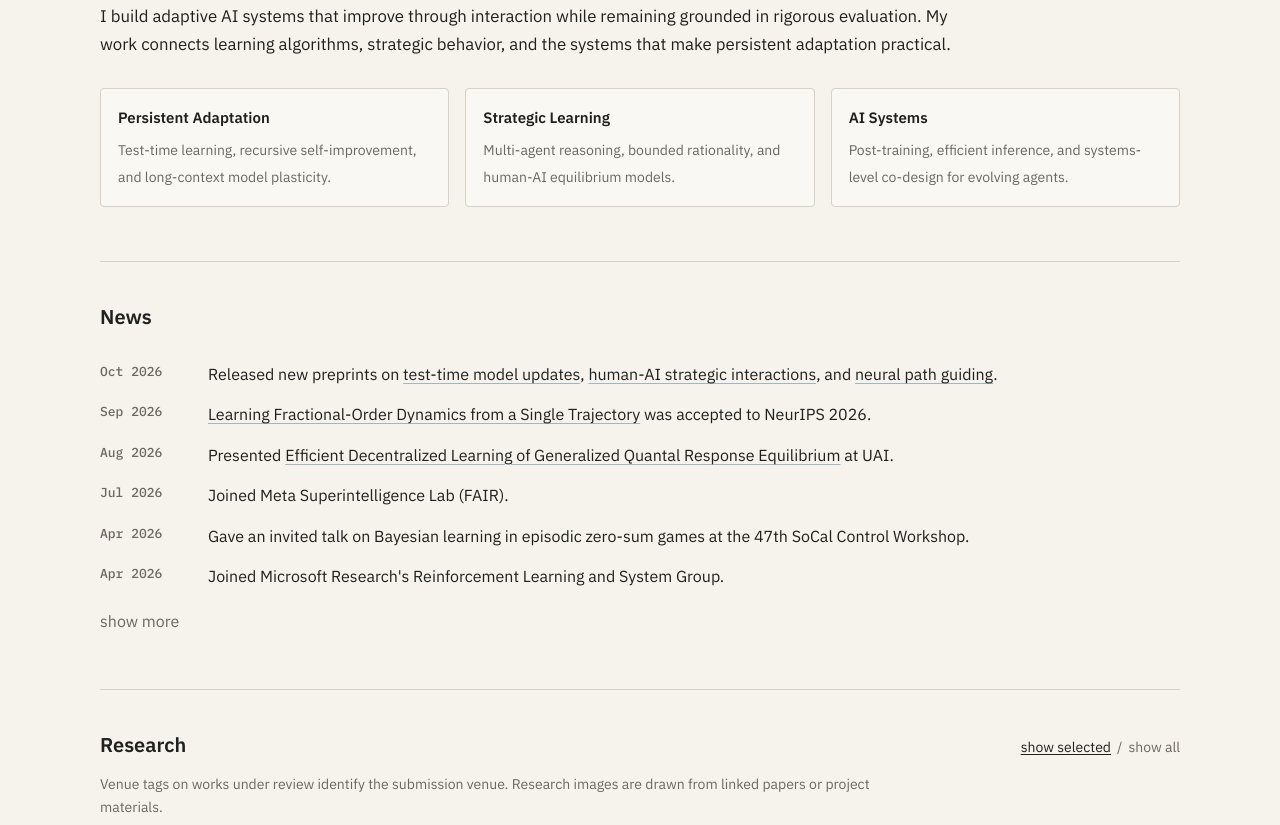
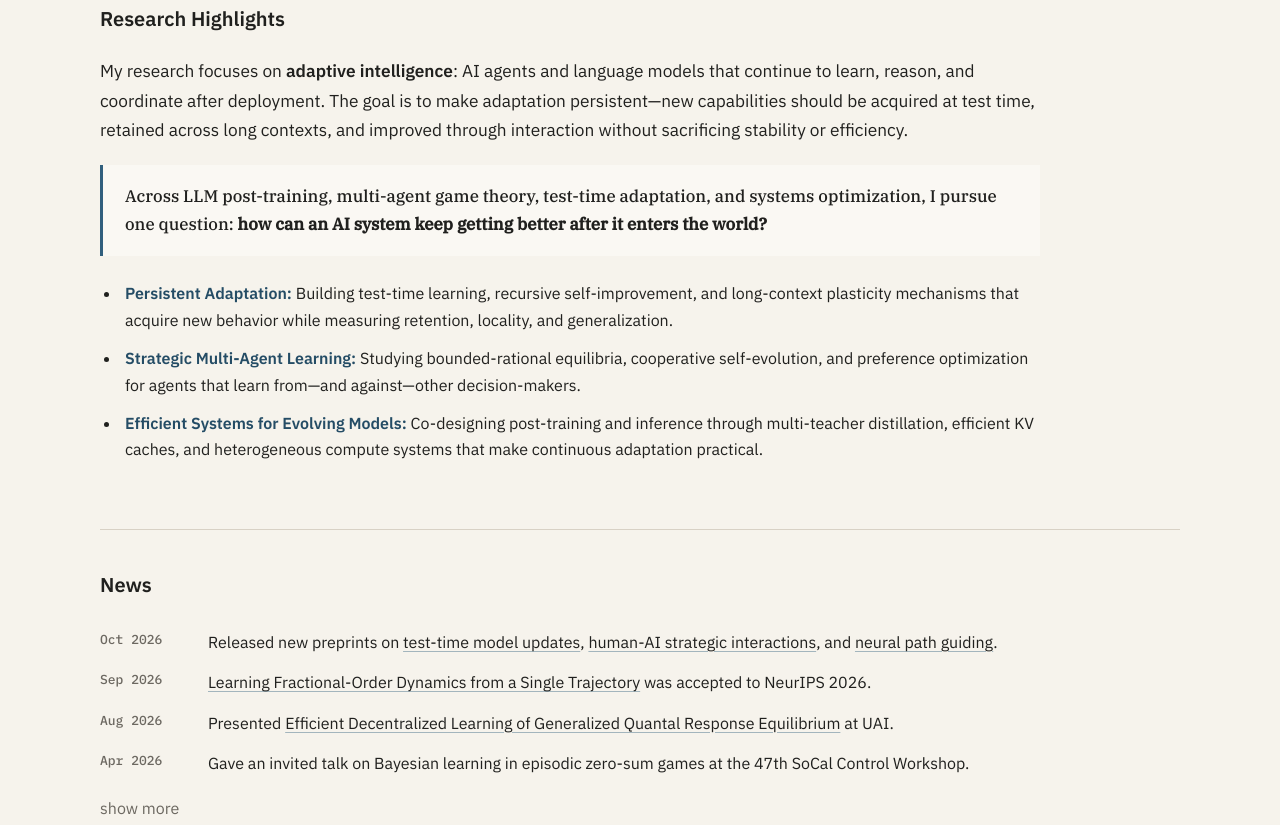
Before and after one commit to zehao-zhao/academic_homepage, a plain HTML site: page index.html in a window 1280 px wide. Shown: the part 619-1444 px from the top of the page. Drawn offline with Linux system fonts and the light colour scheme.

Commit message:
Refine research statement and academic biography

```diff
--- a/homepage.css
+++ b/homepage.css
@@ -193,36 +193,40 @@ h3 {
   font-size: 14px;
 }
 
-.research-intro {
-  max-width: 880px;
-  margin-bottom: 30px;
-  font-size: 1.05rem;
+.research-statement {
+  max-width: 940px;
 }
 
-.research-themes {
-  display: grid;
-  grid-template-columns: repeat(3, 1fr);
-  gap: 16px;
-  margin-top: 26px;
+.research-statement p {
+  margin-bottom: 20px;
 }
 
-.research-theme {
-  padding: 17px;
-  border: 1px solid var(--line);
-  border-radius: 4px;
-  background: var(--surface);
+.research-statement-lead {
+  font-size: 1.08rem;
+  line-height: 1.72;
 }
 
-.research-theme strong {
-  display: block;
-  margin-bottom: 5px;
-  font-size: 15px;
+.research-thesis {
+  padding: 18px 22px;
+  border-left: 3px solid var(--accent);
+  background: var(--surface);
+  font-family: "IBM Plex Serif", Georgia, serif;
+  font-size: 1.05rem;
+  line-height: 1.65;
 }
 
-.research-theme span {
-  color: var(--muted);
-  font-size: 14px;
-  line-height: 1.5;
+.research-directions {
+  margin: 24px 0 0;
+  padding-left: 21px;
+}
+
+.research-directions li {
+  margin-bottom: 12px;
+  padding-left: 4px;
+}
+
+.research-directions strong {
+  color: #244c65;
 }
 
 .news-list {
@@ -289,6 +293,11 @@ h3 {
   color: var(--muted);
   font-size: 14px;
   white-space: nowrap;
+}
+
+.section-heading--research {
+  justify-content: flex-start;
+  gap: 18px;
 }
 
 .research-list {
@@ -405,9 +414,8 @@ h3 {
   padding: 9px;
 }
 
-.experience-entry--no-logo {
-  grid-template-columns: 1fr;
-  padding-left: 92px;
+.entry-logo--wide {
+  padding: 5px;
 }
 
 .publication-links {
@@ -620,10 +628,6 @@ h3 {
     height: 44px;
   }
 
-  .experience-entry--no-logo {
-    grid-template-columns: 1fr;
-    padding-left: 62px;
-  }
 }
 
 @media (prefers-reduced-motion: reduce) {
--- a/index.html
+++ b/index.html
@@ -8,7 +8,7 @@
   <link rel="preconnect" href="https://fonts.googleapis.com">
   <link rel="preconnect" href="https://fonts.gstatic.com" crossorigin>
   <link href="https://fonts.googleapis.com/css2?family=IBM+Plex+Mono:wght@500&amp;family=IBM+Plex+Sans:wght@400;500;600&amp;family=IBM+Plex+Serif:wght@500&amp;display=swap" rel="stylesheet">
-  <link rel="stylesheet" href="homepage.css?v=20261114b">
+  <link rel="stylesheet" href="homepage.css?v=20261114c">
 </head>
 <body>
   <a class="skip-link" href="#main">Skip to content</a>
@@ -38,12 +38,15 @@
         <p>
           My research studies AI agents that learn and adapt after deployment, connecting LLM post-training,
           multi-agent game theory, test-time adaptation, and systems optimization. I currently work with
-          Meta Superintelligence Lab (FAIR), after research roles at Microsoft Research and Samsung Research America.
+          <a href="https://ai.meta.com/research/" target="_blank" rel="noopener noreferrer">Meta Superintelligence Lab (FAIR)</a>,
+          after research roles at <a href="https://www.microsoft.com/en-us/research/" target="_blank" rel="noopener noreferrer">Microsoft Research</a>
+          and <a href="https://sra.samsung.com/" target="_blank" rel="noopener noreferrer">Samsung Research America</a>.
         </p>
         <p>
           Previously, I studied at the <a href="https://orc.mit.edu/" target="_blank" rel="noopener noreferrer">MIT Operations Research Center</a>
-          with <a href="https://mitsloan.mit.edu/faculty/directory/dimitris-bertsimas" target="_blank" rel="noopener noreferrer">Dimitris Bertsimas</a>,
-          and at <a href="https://www.berkeley.edu/" target="_blank" rel="noopener noreferrer">UC Berkeley</a>, where I worked with
+          with <a href="https://mitsloan.mit.edu/faculty/directory/dimitris-bertsimas" target="_blank" rel="noopener noreferrer">Dimitris Bertsimas</a>.
+          At <a href="https://www.berkeley.edu/" target="_blank" rel="noopener noreferrer">UC Berkeley</a>, I was the first student in the university's history
+          to complete a quadruple major in Electrical Engineering &amp; Computer Sciences, Statistics, Pure Mathematics, and Data Science. I worked with
           <a href="https://people.eecs.berkeley.edu/~demmel/" target="_blank" rel="noopener noreferrer">James Demmel</a>,
           <a href="https://physics.berkeley.edu/people/faculty/saul-perlmutter" target="_blank" rel="noopener noreferrer">Saul Perlmutter</a>, and
           <a href="https://jiahaoyao.github.io/" target="_blank" rel="noopener noreferrer">Jiahao Yao</a>.
@@ -59,27 +62,25 @@
       <img class="hero-photo" src="profile.png" alt="Portrait of Andy (Zehao) Zhao">
     </header>
 
-    <section aria-labelledby="research-highlights-heading">
+    <section class="research-highlights" aria-labelledby="research-highlights-heading">
       <div class="section-heading">
         <h2 id="research-highlights-heading">Research Highlights</h2>
       </div>
-      <div class="research-intro">
-        I build adaptive AI systems that improve through interaction while remaining grounded in rigorous evaluation.
-        My work connects learning algorithms, strategic behavior, and the systems that make persistent adaptation practical.
-      </div>
-      <div class="research-themes">
-        <div class="research-theme">
-          <strong>Persistent Adaptation</strong>
-          <span>Test-time learning, recursive self-improvement, and long-context model plasticity.</span>
-        </div>
-        <div class="research-theme">
-          <strong>Strategic Learning</strong>
-          <span>Multi-agent reasoning, bounded rationality, and human-AI equilibrium models.</span>
-        </div>
-        <div class="research-theme">
-          <strong>AI Systems</strong>
-          <span>Post-training, efficient inference, and systems-level co-design for evolving agents.</span>
-        </div>
+      <div class="research-statement">
+        <p class="research-statement-lead">
+          My research focuses on <strong>adaptive intelligence</strong>: AI agents and language models that continue to learn,
+          reason, and coordinate after deployment. The goal is to make adaptation persistent—new capabilities should be
+          acquired at test time, retained across long contexts, and improved through interaction without sacrificing stability or efficiency.
+        </p>
+        <p class="research-thesis">
+          Across LLM post-training, multi-agent game theory, test-time adaptation, and systems optimization, I pursue one question:
+          <strong>how can an AI system keep getting better after it enters the world?</strong>
+        </p>
+        <ul class="research-directions">
+          <li><strong>Persistent Adaptation:</strong> Building test-time learning, recursive self-improvement, and long-context plasticity mechanisms that acquire new behavior while measuring retention, locality, and generalization.</li>
+          <li><strong>Strategic Multi-Agent Learning:</strong> Studying bounded-rational equilibria, cooperative self-evolution, and preference optimization for agents that learn from—and against—other decision-makers.</li>
+          <li><strong>Efficient Systems for Evolving Models:</strong> Co-designing post-training and inference through multi-teacher distillation, efficient KV caches, and heterogeneous compute systems that make continuous adaptation practical.</li>
+        </ul>
       </div>
     </section>
 
@@ -91,9 +92,7 @@
         <li class="news-item"><span class="news-date">Oct 2026</span><span>Released new preprints on <a href="https://arxiv.org/abs/2610.36109" target="_blank" rel="noopener noreferrer">test-time model updates</a>, <a href="https://arxiv.org/abs/2610.29020" target="_blank" rel="noopener noreferrer">human-AI strategic interactions</a>, and <a href="https://arxiv.org/abs/2610.29049" target="_blank" rel="noopener noreferrer">neural path guiding</a>.</span></li>
         <li class="news-item"><span class="news-date">Sep 2026</span><span><a href="https://arxiv.org/abs/2609.18127" target="_blank" rel="noopener noreferrer">Learning Fractional-Order Dynamics from a Single Trajectory</a> was accepted to NeurIPS 2026.</span></li>
         <li class="news-item"><span class="news-date">Aug 2026</span><span>Presented <a href="https://proceedings.mlr.press/v337/zhao26a.html" target="_blank" rel="noopener noreferrer">Efficient Decentralized Learning of Generalized Quantal Response Equilibrium</a> at UAI.</span></li>
-        <li class="news-item"><span class="news-date">Jul 2026</span><span>Joined Meta Superintelligence Lab (FAIR).</span></li>
         <li class="news-item"><span class="news-date">Apr 2026</span><span>Gave an invited talk on Bayesian learning in episodic zero-sum games at the 47th SoCal Control Workshop.</span></li>
-        <li class="news-item"><span class="news-date">Apr 2026</span><span>Joined Microsoft Research's Reinforcement Learning and System Group.</span></li>
         <li class="news-item" data-extra="true"><span class="news-date">2026</span><span>Received the MHI Scholar Award and OpenAI Research Credits; placed in the top 10 at the Google DeepMind Hackathon.</span></li>
         <li class="news-item" data-extra="true"><span class="news-date">Dec 2025</span><span>Completed MATS 9.0 research on <a href="https://drive.google.com/file/d/1PY93YNRNOj7x-funYd4n28FbBvenAmts/view?usp=sharing" target="_blank" rel="noopener noreferrer">interpretable feature circuits in LLM reasoning</a>.</span></li>
         <li class="news-item" data-extra="true"><span class="news-date">Jul 2025</span><span>Gave an invited talk at Samsung Advanced ML Lab on evaluating agentic systems and multi-agent LLM post-training.</span></li>
@@ -106,7 +105,7 @@
     </section>
 
     <section id="research" aria-labelledby="research-heading">
-      <div class="section-heading">
+      <div class="section-heading section-heading--research">
         <h2 id="research-heading">Research</h2>
         <div class="research-filter interactive-controls" aria-label="Research filter">
           <button class="text-button is-active" type="button" data-research-filter="selected" aria-pressed="true">show selected</button>
@@ -114,7 +113,6 @@
           <button class="text-button" type="button" data-research-filter="all" aria-pressed="false">show all</button>
         </div>
       </div>
-      <p class="section-note">Venue tags on works under review identify the submission venue. Research images are drawn from linked papers or project materials.</p>
 
       <div id="research-list" class="research-list">
         <article class="publication" data-selected="true">
@@ -246,7 +244,7 @@
         <article class="experience-entry">
           <img class="entry-mark entry-logo" src="assets/logos/meta.png" alt="Meta logo">
           <div>
-            <div class="entry-top"><span class="entry-org">Meta Superintelligence Lab (FAIR)</span><span class="entry-year">2026</span></div>
+            <div class="entry-top"><a class="entry-org" href="https://ai.meta.com/research/" target="_blank" rel="noopener noreferrer">Meta Superintelligence Lab (FAIR)</a><span class="entry-year">2026</span></div>
             <div class="entry-role">Research Scientist</div>
             <p class="entry-summary">Researching post-training, multi-teacher distillation, test-time training, efficient KV-cache architectures, and persistent long-context adaptation.</p>
             <p class="entry-people">Mentors:
@@ -263,7 +261,7 @@
         <article class="experience-entry">
           <img class="entry-mark entry-logo" src="assets/logos/microsoft.png" alt="Microsoft logo">
           <div>
-            <div class="entry-top"><span class="entry-org">Microsoft Research, Reinforcement Learning and System Group</span><span class="entry-year">2026</span></div>
+            <div class="entry-top"><a class="entry-org" href="https://www.microsoft.com/en-us/research/" target="_blank" rel="noopener noreferrer">Microsoft Research, Reinforcement Learning and System Group</a><span class="entry-year">2026</span></div>
             <div class="entry-role">Research Scientist</div>
             <p class="entry-summary">Developed learning frameworks for populations of self-evolving AI agents while studying systems optimization for heterogeneous AI infrastructure.</p>
             <p class="entry-people">Mentors:
@@ -279,14 +277,15 @@
         <article class="experience-entry">
           <img class="entry-mark entry-logo" src="assets/logos/samsung.png" alt="Samsung logo">
           <div>
-            <div class="entry-top"><span class="entry-org">Samsung Research America, Advanced ML Lab</span><span class="entry-year">2025</span></div>
+            <div class="entry-top"><a class="entry-org" href="https://sra.samsung.com/" target="_blank" rel="noopener noreferrer">Samsung Research America, Advanced ML Lab</a><span class="entry-year">2025</span></div>
             <div class="entry-role">Research Engineer</div>
             <p class="entry-summary">Built agentic systems for reducing hallucinations and studied preference-based post-training, evaluation, and multi-agent reasoning.</p>
             <p class="entry-people">Mentor: <a href="https://scholar.google.com/citations?user=FPcI7HkAAAAJ&amp;hl=en" target="_blank" rel="noopener noreferrer">Li Li</a></p>
           </div>
         </article>
 
-        <article class="experience-entry experience-entry--no-logo">
+        <article class="experience-entry">
+          <img class="entry-mark entry-logo entry-logo--wide" src="assets/logos/omnigpt.png" alt="omniGPT logo">
           <div>
             <div class="entry-top"><span class="entry-org">Multiple Startups, LLM Post-Training and Agentic AI</span><span class="entry-year">2023–24</span></div>
             <div class="entry-role">Founding Research Engineer</div>
@@ -342,13 +341,15 @@
           <div>
             <div class="entry-top"><a class="entry-org" href="https://www.mit.edu/" target="_blank" rel="noopener noreferrer">Massachusetts Institute of Technology</a><span class="entry-year">2023</span></div>
             <div class="entry-role">MS in Operations Research and Business Analytics · GPA 5.0/5.0</div>
+            <p class="entry-people">Advisor: <a href="https://mitsloan.mit.edu/faculty/directory/dimitris-bertsimas" target="_blank" rel="noopener noreferrer">Dimitris Bertsimas</a></p>
           </div>
         </article>
         <article class="education-entry">
           <img class="entry-mark entry-logo" src="assets/logos/berkeley.png" alt="UC Berkeley logo">
           <div>
             <div class="entry-top"><a class="entry-org" href="https://www.berkeley.edu/" target="_blank" rel="noopener noreferrer">University of California, Berkeley</a><span class="entry-year">2022</span></div>
-            <div class="entry-role">BS in Computer Science (Honors), Statistics, Mathematics, and Data Science (Honors) · GPA 3.9/4.0</div>
+            <div class="entry-role">BS, quadruple major in Electrical Engineering &amp; Computer Sciences (Honors), Statistics, Pure Mathematics, and Data Science (Honors)—first in UC Berkeley history · GPA 3.9/4.0</div>
+            <p class="entry-people">Advisors: <a href="https://people.eecs.berkeley.edu/~demmel/" target="_blank" rel="noopener noreferrer">James Demmel</a> and <a href="https://physics.berkeley.edu/people/faculty/saul-perlmutter" target="_blank" rel="noopener noreferrer">Saul Perlmutter</a></p>
           </div>
         </article>
       </div>
```
Also changed, not shown: coursework.html (+1 -1 lines), teaching.html (+1 -1 lines), assets/logos/omnigpt.png (added).
